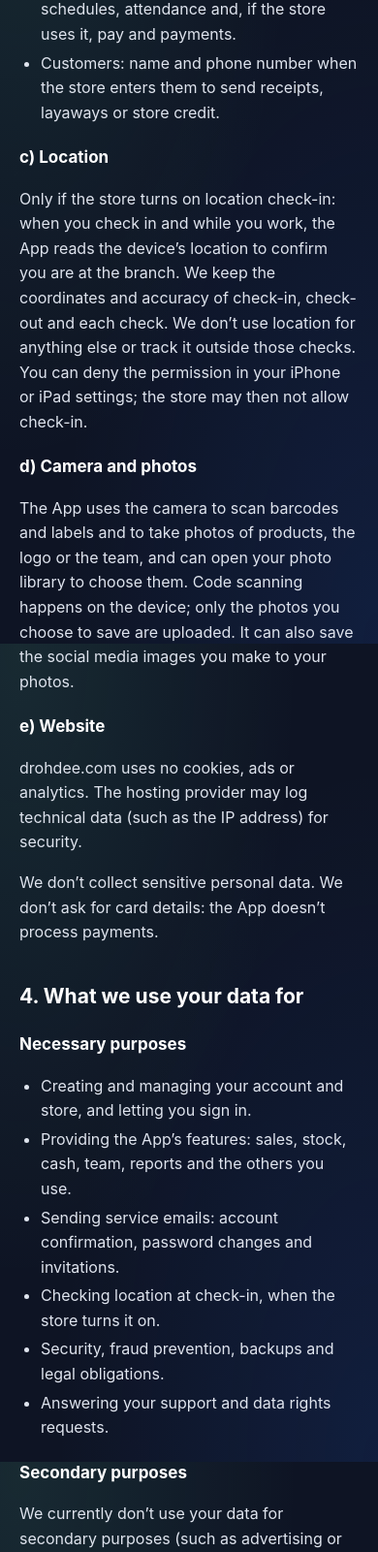
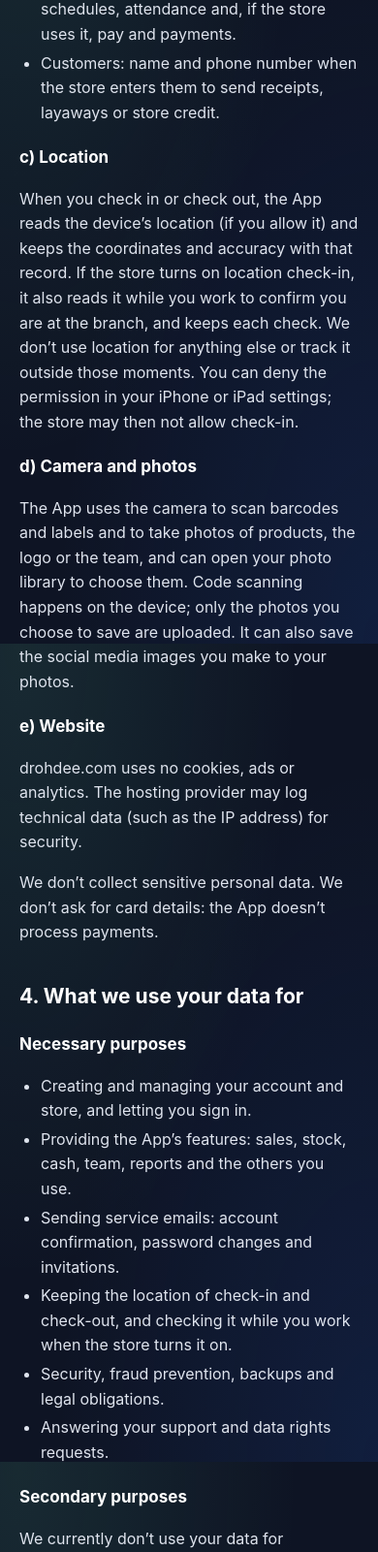
Before and after one commit to dzp6zvzgmm-byte/drohdee-website, a plain HTML site: page en/privacy/index.html in a window 390 px wide. Shown: the part 1868-3469 px from the top of the page at 97% size. Drawn offline with Linux system fonts and the light colour scheme.

Commit message:
Privacidad (ES/EN) and App Review notes: the location is saved with every check-in and check-out when the person allows it (tablet mode, migration 126), and checked while working only when the store turns on the lock
Co-Authored-By: Claude Opus 5.5 <noreply@anthropic.com>

```diff
--- a/en/privacy/index.html
+++ b/en/privacy/index.html
@@ -52,7 +52,7 @@
           <li>Customers: name and phone number when the store enters them to send receipts, layaways or store credit.</li>
         </ul>
         <h3>c) Location</h3>
-        <p>Only if the store turns on location check-in: when you check in and while you work, the App reads the device’s location to confirm you are at the branch. We keep the coordinates and accuracy of check-in, check-out and each check. We don’t use location for anything else or track it outside those checks. You can deny the permission in your iPhone or iPad settings; the store may then not allow check-in.</p>
+        <p>When you check in or check out, the App reads the device’s location (if you allow it) and keeps the coordinates and accuracy with that record. If the store turns on location check-in, it also reads it while you work to confirm you are at the branch, and keeps each check. We don’t use location for anything else or track it outside those moments. You can deny the permission in your iPhone or iPad settings; the store may then not allow check-in.</p>
         <h3>d) Camera and photos</h3>
         <p>The App uses the camera to scan barcodes and labels and to take photos of products, the logo or the team, and can open your photo library to choose them. Code scanning happens on the device; only the photos you choose to save are uploaded. It can also save the social media images you make to your photos.</p>
         <h3>e) Website</h3>
@@ -65,7 +65,7 @@
           <li>Creating and managing your account and store, and letting you sign in.</li>
           <li>Providing the App’s features: sales, stock, cash, team, reports and the others you use.</li>
           <li>Sending service emails: account confirmation, password changes and invitations.</li>
-          <li>Checking location at check-in, when the store turns it on.</li>
+          <li>Keeping the location of check-in and check-out, and checking it while you work when the store turns it on.</li>
           <li>Security, fraud prevention, backups and legal obligations.</li>
           <li>Answering your support and data rights requests.</li>
         </ul>
```
Also changed, not shown: privacidad/index.html (+2 -2 lines).
